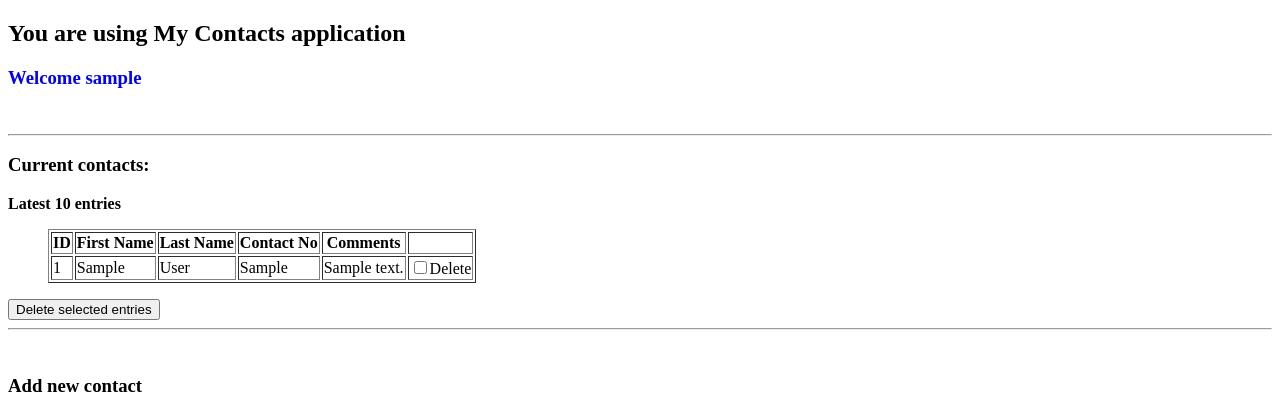
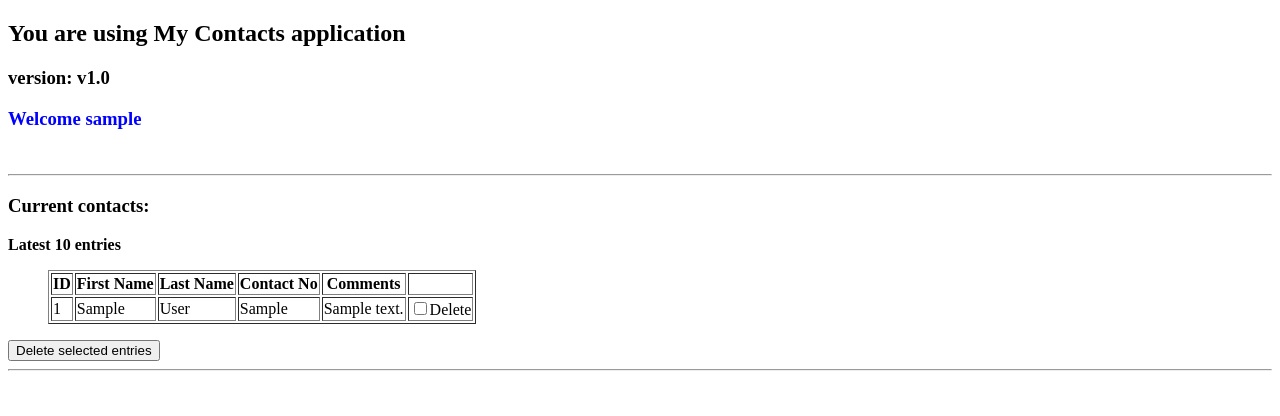
Before and after one commit to nindate/repo1, a PHP site: page /contactsmenu.php in a window 1280 px wide. Shown: the top 416 px of the page. Run offline with PHP 8.4, Linux system fonts and the light colour scheme; the visitor is signed in with stand-in values (Sample User, id 1); tables that the repository leaves empty or names only in its code hold one stand-in row (values such as "Sample post"); data that the repository does not hold is empty.

Commit message:
Update contactsmenu.php

```diff
--- a/site-contacts/contactsmenu.php
+++ b/site-contacts/contactsmenu.php
@@ -40,6 +40,7 @@ function test_input($data) {
 // $_SESSION['loginuser']=$_POST['loginuser'];
 // $loginuser=$_SESSION['loginuser'];
 echo "<h2>You are using My Contacts application</h2>";
+echo "<h3>version: v1.0</h3>";
 echo "<h3 style='color: blue'>Welcome " . $loginuser .  "</b></h3>" ;
 ?>
 
```
